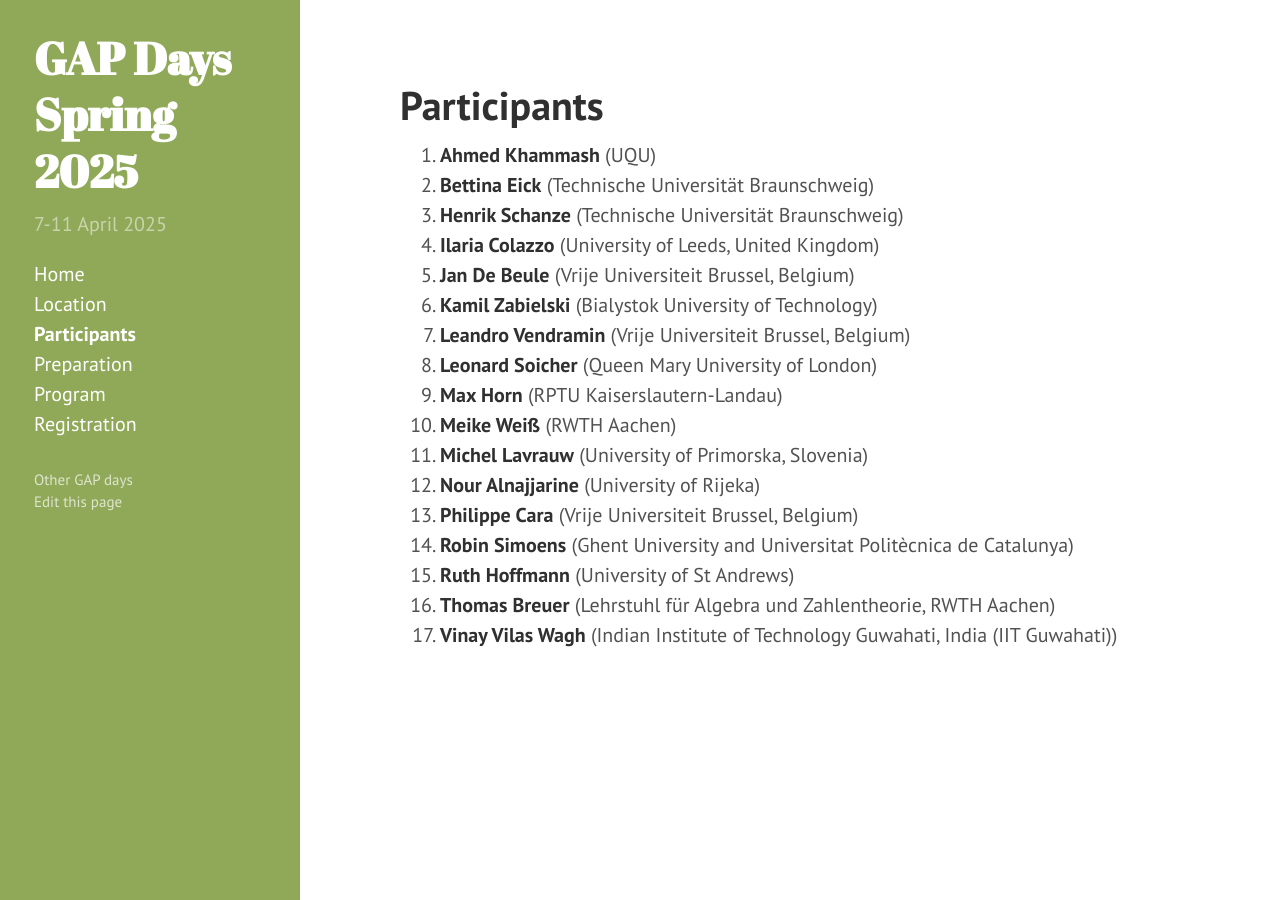
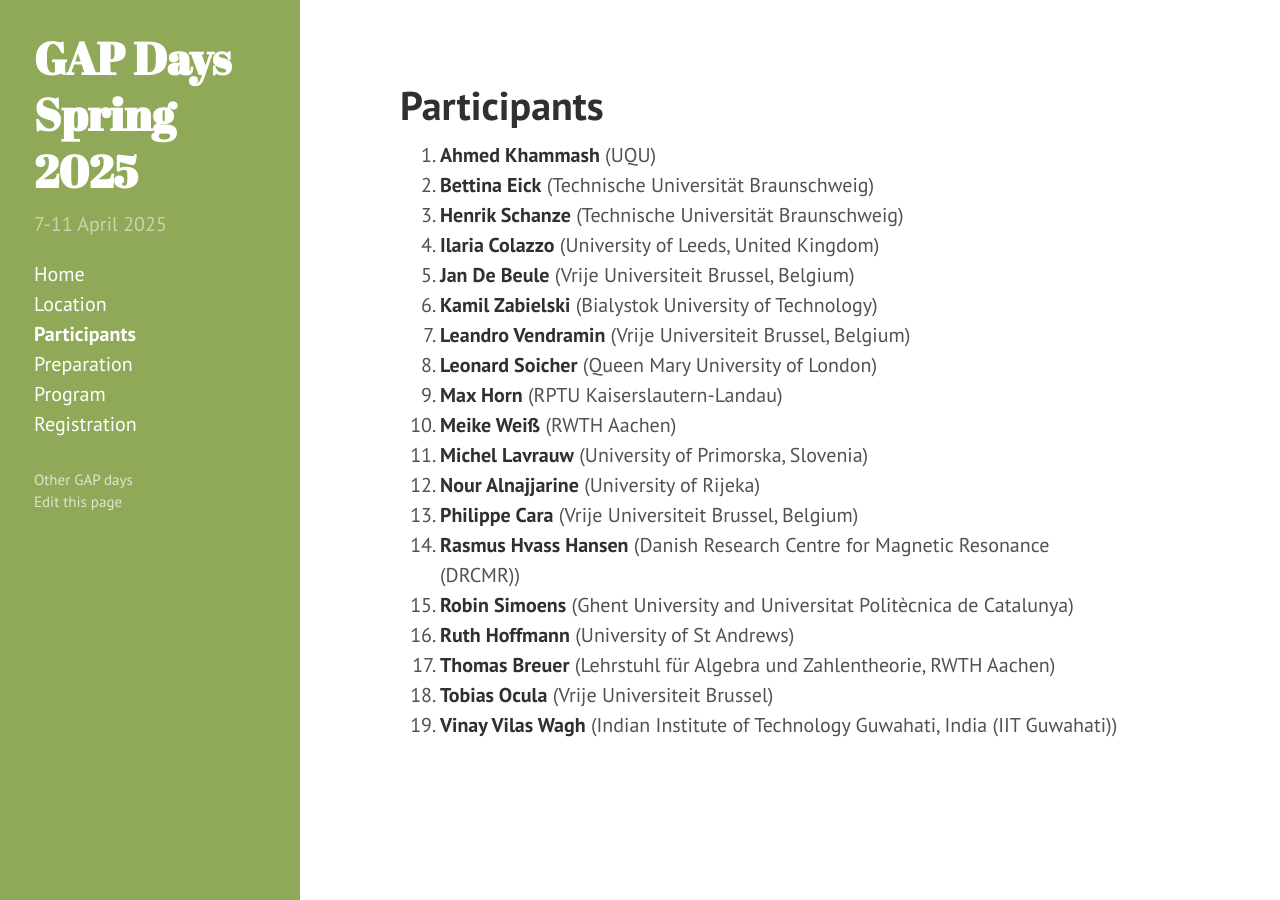
Before and after one commit to gapdays/gapdays2025-spring, a Jekyll site: the page built from participants.md, in a window 1280 px wide. Built offline with Jekyll 4.4.1, drawn with Linux system fonts in a browser that asks for light colours.

Commit message:
added participants

```diff
--- a/participants.md
+++ b/participants.md
@@ -19,6 +19,8 @@ participants:
   - {name: Ahmed Khammash, affiliation: "UQU"}
   - {name: Kamil Zabielski, affiliation: "Bialystok University of Technology"}
   - {name: Nour Alnajjarine, affiliation: "University of Rijeka"}
+  - {name: Tobias Ocula, affiliation: "Vrije Universiteit Brussel"}
+  - {name: Rasmus Hvass Hansen, affiliation: "Danish Research Centre for Magnetic Resonance (DRCMR)"}
 ---
 
 <ol>{% assign participants = page.participants | sort: "name" %}
```
